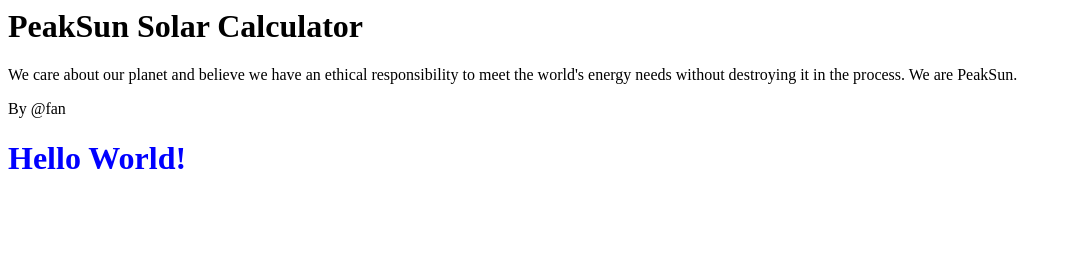
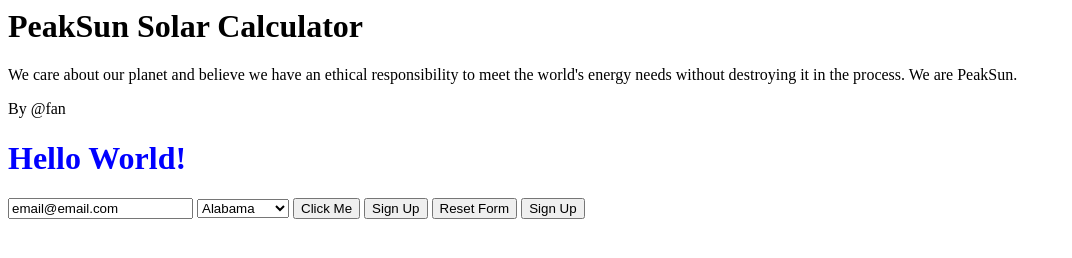
Before and after one commit to lgregier/PeakSolar-Project, a plain HTML site: page index.html in a window 1280 px wide. Shown: the whole page, without its empty margins (0-1072 px from the left). Drawn offline with Linux system fonts and the light colour scheme.

Commit message:
form elements

```diff
--- a/index.html
+++ b/index.html
@@ -14,3 +14,16 @@
   }
 </style>
 <h1 class="pink-text blue-text">Hello World!</h1>
+
+<input type="text" name="email" value="email@email.com" required="required">
+
+<select name="State">
+ <option value="0">Alabama</option>
+ <option value="1">New Jersey</option>
+ <option value="2">Virginia</option>
+</select>
+
+<button type="button">Click Me</button>
+<button type="submit">Sign Up</button>
+<button type="reset">Reset Form</button>
+<button type="submit" class="js-submit">Sign Up</button>
```
